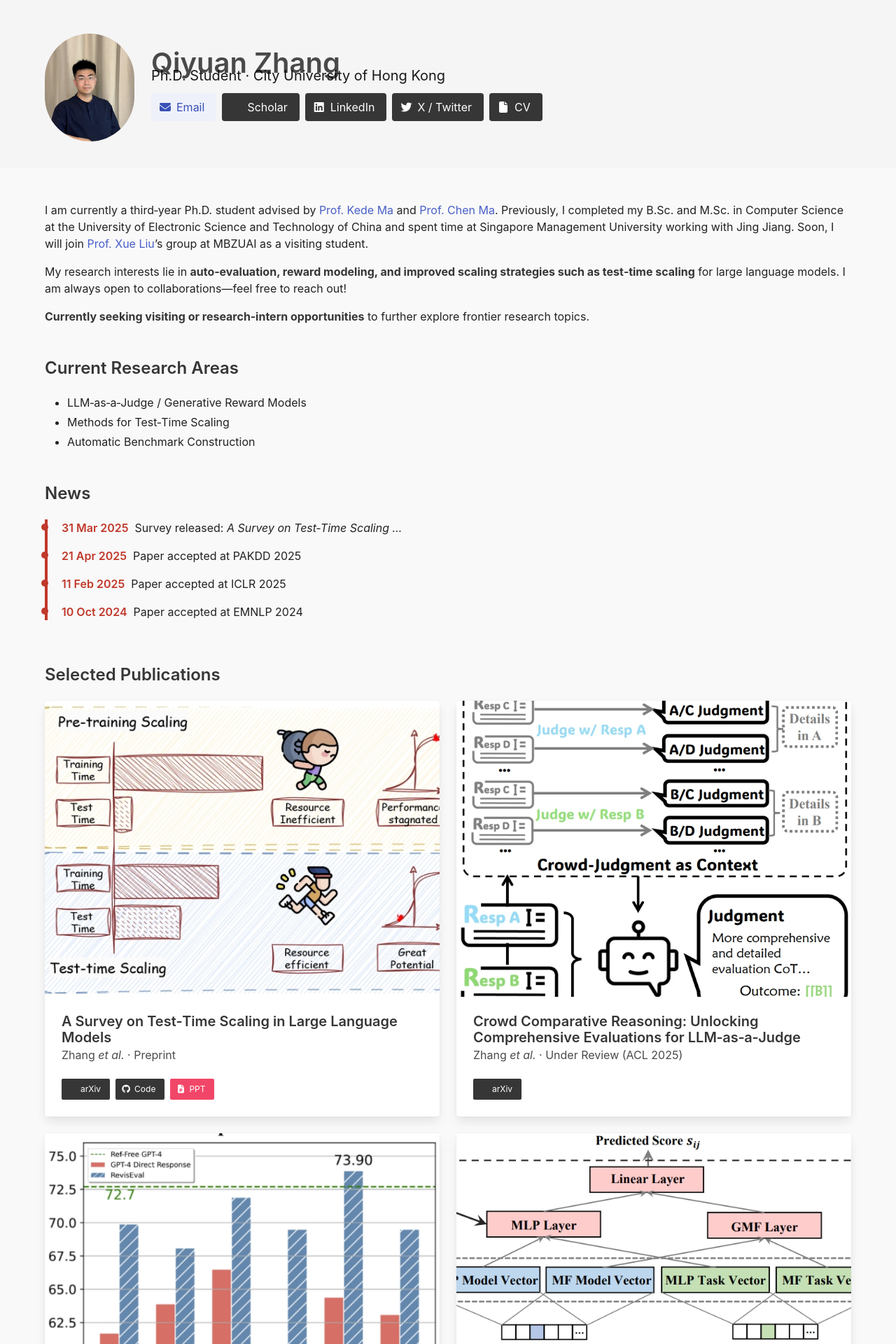
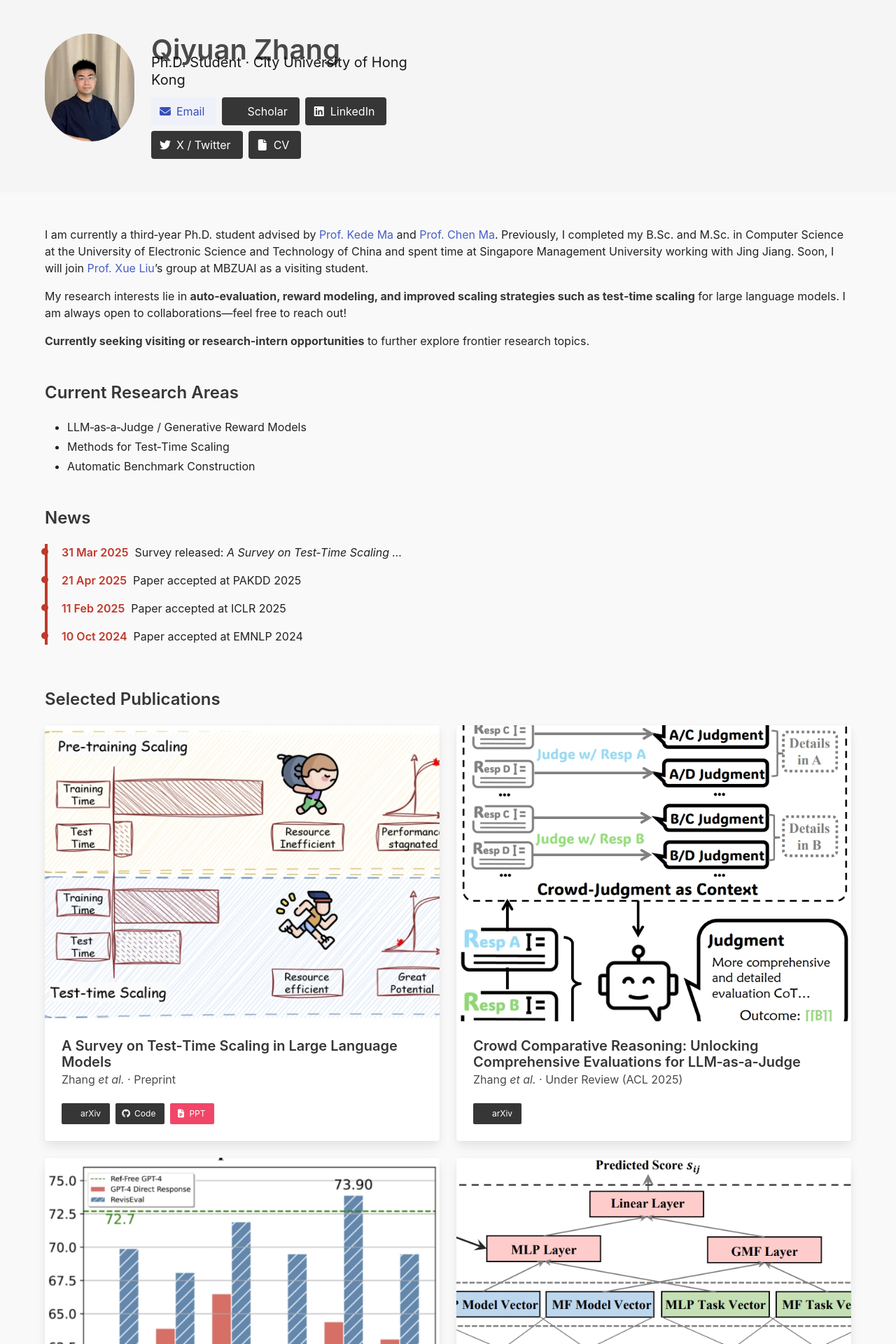
Before and after one commit to zhangqiyuan-rico/zhangqiyuan-rico.github.io, a Jekyll site: the page index.html, which Jekyll copies as it is, in a window 1280 px wide. Shown: the top 1920 px of the page at 70% size. Built offline with Jekyll 4.4.1, drawn with Linux system fonts in a browser that asks for light colours; a style sheet for code colours, icons or effects is not loaded.

Commit message:
Update index.html

```diff
--- a/index.html
+++ b/index.html
@@ -48,15 +48,21 @@
 </head>
 <body>
   <!-- HERO -->
-  <section class="hero is-light">
-    <div class="hero-body">
-      <div class="container is-flex is-align-items-center is-flex-wrap-wrap">
-        <figure class="image is-128x128 mr-5 mb-4">
-          <img class="is-rounded" src="images/zqy.jpg" alt="Qiyuan Zhang">
-        </figure>
-        <div>
-          <h1 class="title is-2 mb-1">Qiyuan Zhang</h1>
-          <p class="subtitle is-5 mb-3">Ph.D. Student · City University of Hong Kong</p>
+<section class="hero is-light">
+  <div class="hero-body">
+    <div class="container
+                is-flex
+                is-flex-wrap-wrap
+                is-align-items-flex-start
+                is-flex-direction-column-mobile">
+      <figure class="image is-128x128 mr-5 mb-4">
+        <img class="is-rounded" src="images/zqy.jpg" alt="Qiyuan Zhang">
+      </figure>
+      <div style="max-width:400px;">
+        <h1 class="title is-2 mb-1">Qiyuan Zhang</h1>
+        <p class="subtitle is-5 mb-3">
+          Ph.D. Student · City University of Hong Kong
+        </p>
           <div class="buttons">
             <a class="button is-link is-light" href="mailto:qiyuanzhang97@gmail.com"><span class="icon"><i class="fas fa-envelope"></i></span><span>Email</span></a>
             <a class="button is-dark is-light" href="https://scholar.google.com/citations?user=7LZAo0EAAAAJ"><span class="icon"><i class="ai ai-google-scholar"></i></span><span>Scholar</span></a>
@@ -69,6 +75,7 @@
     </div>
   </section>
 
+</section>
   <!-- ABOUT -->
   <main class="section pt-6">
     <div class="container content">
```
